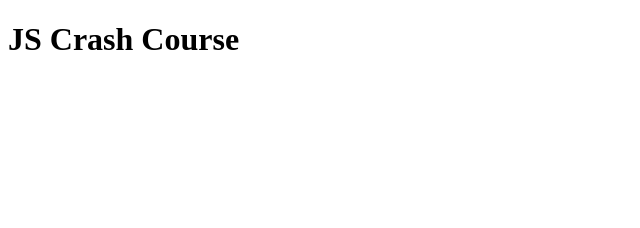
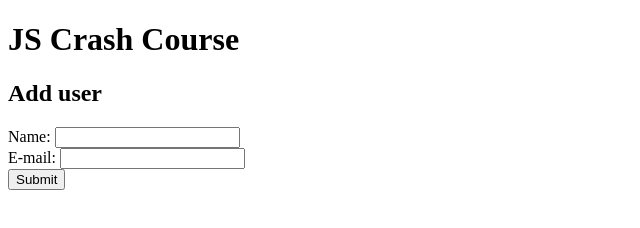
Before and after one commit to muhmp/JavaScript_Progress, a plain HTML site: page JavaScript_Project/index.html in a window 1280 px wide. Shown: the whole page, without its empty margins (0-640 px from the left). Drawn offline with Linux system fonts and the light colour scheme.

Commit message:
create a form design

```diff
--- a/JavaScript_Project/index.html
+++ b/JavaScript_Project/index.html
@@ -5,13 +5,48 @@
     <meta http-equiv="X-UA-Compatible" content="IE=edge">
     <meta name="viewport" content="width=device-width, initial-scale=1.0">
     <title>JS Crash Course</title>
+    <link rel="stylesheet" href="style.css">
+    <a href=""></a>
 </head>
 <body>
     <header>
         <h1>JS Crash Course</h1>
     </header>
+     <section class="container">
+
+        <!--create form -->
+        <form id="my-form">
+
+            <h1>Add user</h1>
+
+            <div class="msg"> </div>
+            <!--name form-->
+            <div>
+                <label for="name">Name:</label>
+                <input type="text" id="name"> </input>
+            </div>
+            <!-- form for mail-->
+            <div>
+                <label for="email">E-mail:</label>
+                <input type="text" id="email"></input>
+            </div>
+
+            <input class="btn" type="submit" value="Submit">
+    </form>
+
+    <!--
+    <ul class="items">
+        <li class="item"> Item 1 </li>
+        <li class="item"> Item 2 </li>
+        <li class="item"> Item 3 </li>
+
+    </ul>
+            -->
+    </section>
+
 
     <!--linking with JavaScript -->
     <script src="main.js"> </script>
+
 </body>
 </html>
```
